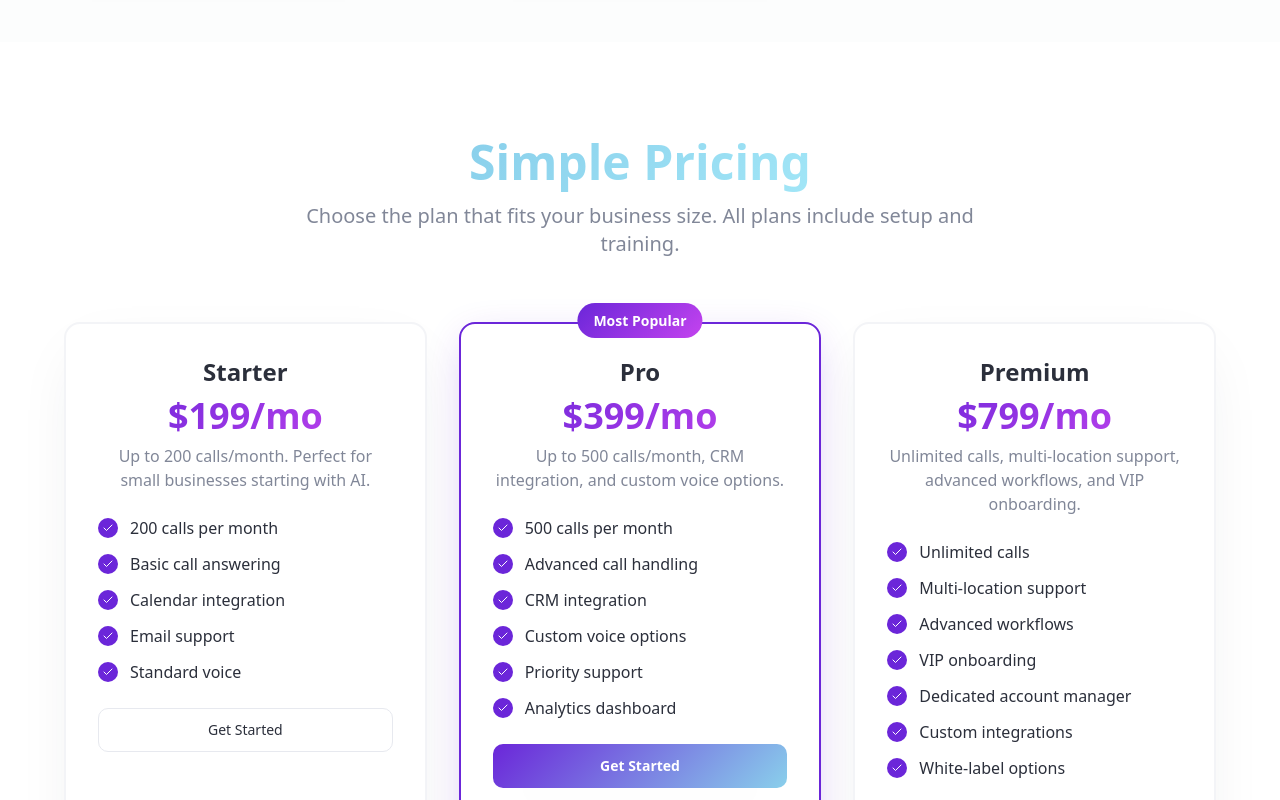
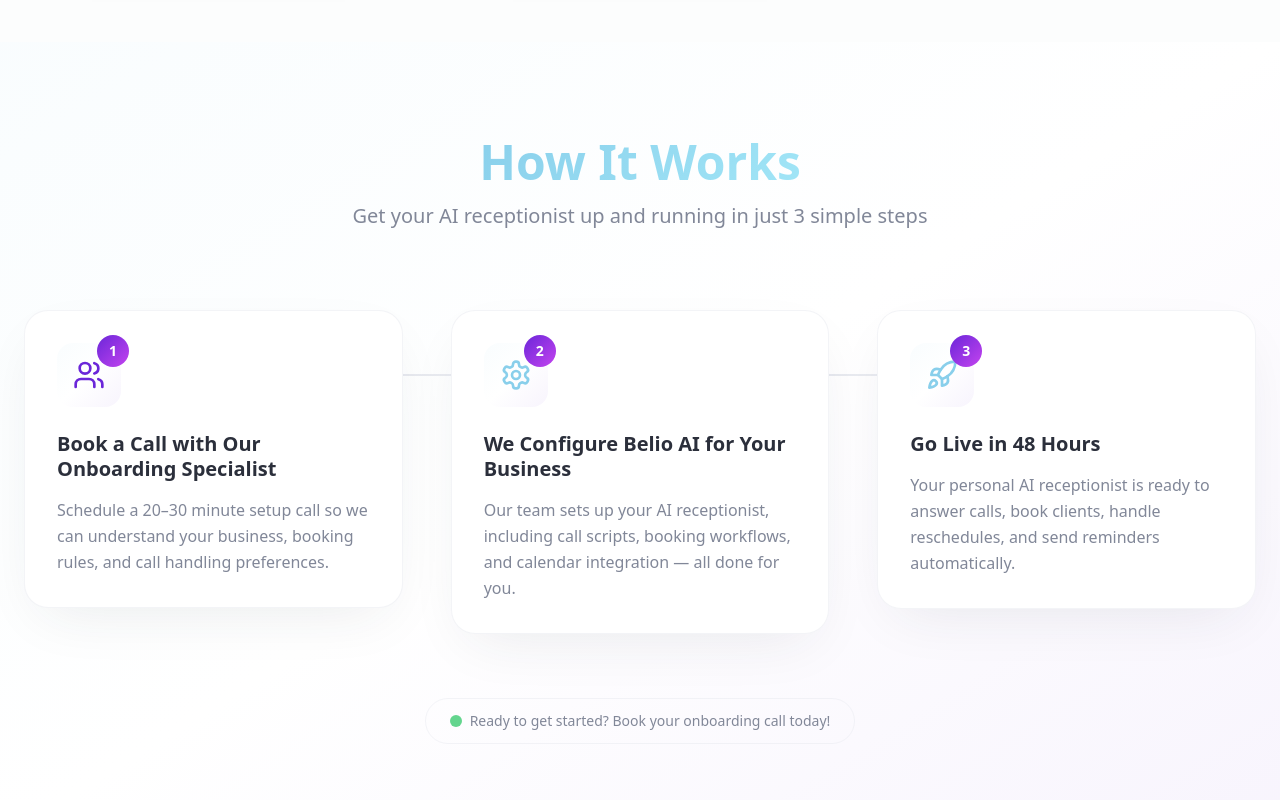
Before and after one commit to nihkilkulli-cell/belio-ai-book-bot, a React (Vite) app: page / in a window 1280 px wide. Shown: the part 1660-2460 px from the top of the page. Built offline with nearby package versions, Linux system fonts and the light colour scheme.

Commit message:
feat: Add How It Works section
Adds a new "How It Works" section to the website, detailing the steps involved in setting up and using Belio AI. The section is designed to stand out and align with the overall theme of the page.

```diff
--- /dev/null
+++ b/src/components/HowItWorksSection.tsx
@@ -0,0 +1,105 @@
+import { Users, Settings, Rocket } from "lucide-react";
+
+const steps = [
+  {
+    step_number: 1,
+    title: "Book a Call with Our Onboarding Specialist",
+    description: "Schedule a 20–30 minute setup call so we can understand your business, booking rules, and call handling preferences.",
+    icon: Users,
+    color: "text-primary"
+  },
+  {
+    step_number: 2,
+    title: "We Configure Belio AI for Your Business",
+    description: "Our team sets up your AI receptionist, including call scripts, booking workflows, and calendar integration — all done for you.",
+    icon: Settings,
+    color: "text-secondary"
+  },
+  {
+    step_number: 3,
+    title: "Go Live in 48 Hours",
+    description: "Your personal AI receptionist is ready to answer calls, book clients, handle reschedules, and send reminders automatically.",
+    icon: Rocket,
+    color: "text-accent"
+  }
+];
+
+const HowItWorksSection = () => {
+  return (
+    <section className="py-24 bg-gradient-to-br from-secondary/5 via-background to-primary/5">
+      <div className="container mx-auto px-6">
+        <div className="text-center space-y-4 mb-20">
+          <h2 className="text-4xl lg:text-5xl font-bold">
+            <span className="bg-gradient-secondary bg-clip-text text-transparent">
+              How It Works
+            </span>
+          </h2>
+          <p className="text-xl text-muted-foreground max-w-2xl mx-auto">
+            Get your AI receptionist up and running in just 3 simple steps
+          </p>
+        </div>
+
+        <div className="grid lg:grid-cols-3 gap-8 lg:gap-12">
+          {steps.map((step, index) => {
+            const IconComponent = step.icon;
+            const isLastStep = index === steps.length - 1;
+
+            return (
+              <div key={index} className="relative">
+                {/* Connector line for desktop */}
+                {!isLastStep && (
+                  <div className="hidden lg:block absolute top-16 left-full w-full h-0.5 bg-gradient-to-r from-border via-border/50 to-transparent z-0" />
+                )}
+
+                <div className="relative z-10 bg-card rounded-3xl p-8 shadow-elegant hover:shadow-primary hover:scale-105 transition-all duration-300 border border-border/50">
+                  <div className="space-y-6">
+                    {/* Step number and icon */}
+                    <div className="flex items-center gap-4">
+                      <div className="relative">
+                        <div className={`w-16 h-16 rounded-2xl bg-gradient-to-br from-${step.color}/20 to-${step.color}/10 flex items-center justify-center`}>
+                          <IconComponent className={`w-8 h-8 ${step.color}`} />
+                        </div>
+                        <div className="absolute -top-2 -right-2 w-8 h-8 bg-gradient-primary rounded-full flex items-center justify-center text-primary-foreground font-bold text-sm">
+                          {step.step_number}
+                        </div>
+                      </div>
+                    </div>
+
+                    <div className="space-y-4">
+                      <h3 className="text-xl font-semibold text-foreground leading-tight">
+                        {step.title}
+                      </h3>
+
+                      <p className="text-muted-foreground leading-relaxed">
+                        {step.description}
+                      </p>
+                    </div>
+                  </div>
+                </div>
+
+                {/* Connector arrow for mobile */}
+                {!isLastStep && (
+                  <div className="lg:hidden flex justify-center py-4">
+                    <div className="w-0.5 h-8 bg-gradient-to-b from-border to-transparent" />
+                  </div>
+                )}
+              </div>
+            );
+          })}
+        </div>
+
+        {/* Call to action */}
+        <div className="text-center mt-16">
+          <div className="inline-flex items-center gap-2 px-6 py-3 bg-gradient-subtle rounded-full border border-border/50">
+            <div className="w-3 h-3 bg-green-500 rounded-full animate-pulse"></div>
+            <span className="text-sm font-medium text-muted-foreground">
+              Ready to get started? Book your onboarding call today!
+            </span>
+          </div>
+        </div>
+      </div>
+    </section>
+  );
+};
+
+export default HowItWorksSection;
--- a/src/pages/Index.tsx
+++ b/src/pages/Index.tsx
@@ -1,6 +1,7 @@
 import Header from "@/components/Header";
 import HeroSection from "@/components/HeroSection";
 import FeaturesSection from "@/components/FeaturesSection";
+import HowItWorksSection from "@/components/HowItWorksSection";
 import PricingSection from "@/components/PricingSection";
 import AboutSection from "@/components/AboutSection";
 import LaunchOfferSection from "@/components/LaunchOfferSection";
@@ -13,6 +14,7 @@ const Index = () => {
       <main>
         <HeroSection />
         <FeaturesSection />
+        <HowItWorksSection />
         <PricingSection />
         <AboutSection />
         <LaunchOfferSection />
```
